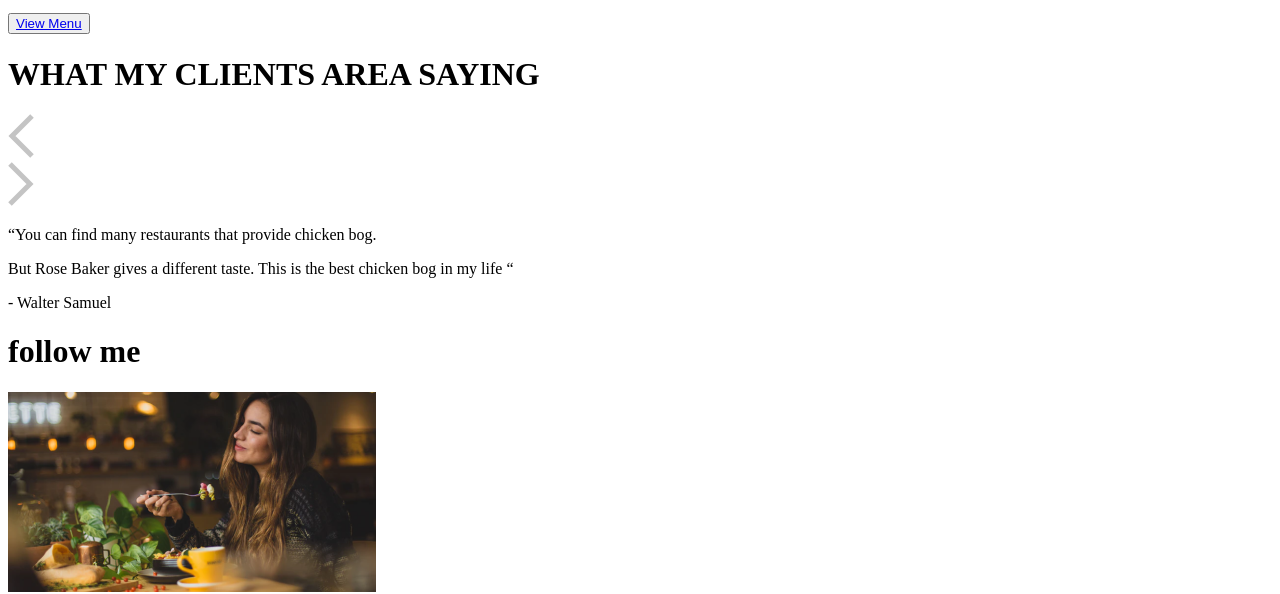
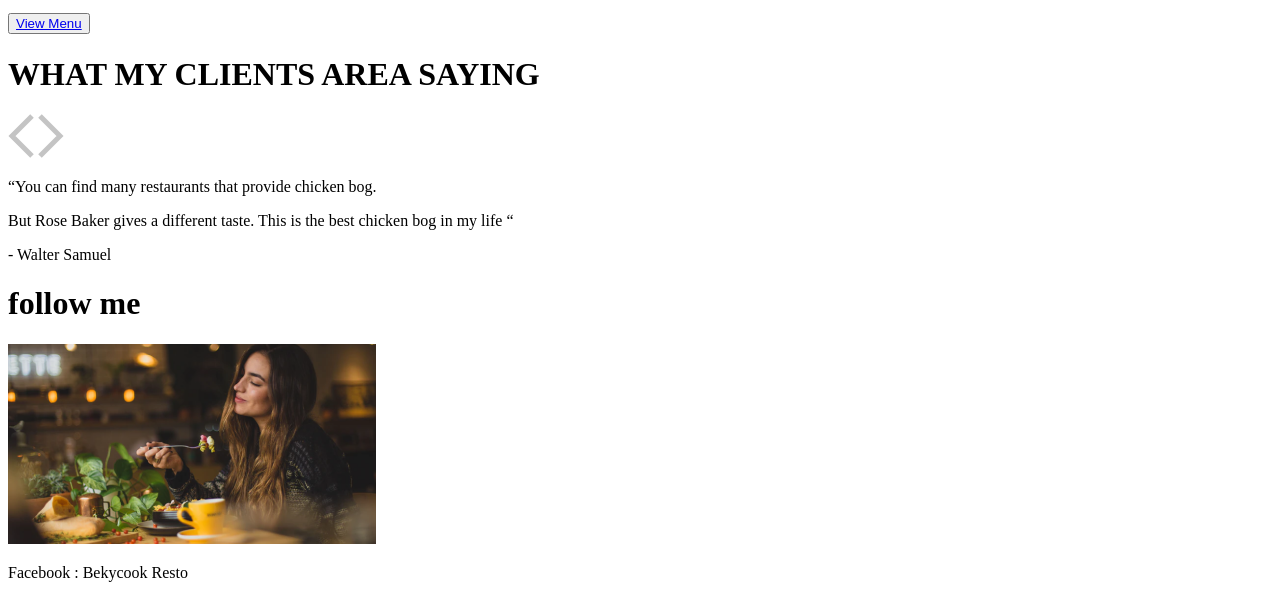
Before and after one commit to sandys-ss/personal-website-rose-baker, a website built with Vite: page index.html in a window 1280 px wide. Shown: the part 2683-3277 px from the top of the page. Built offline with nearby package versions, Linux system fonts and the light colour scheme.

Commit message:
update js

```diff
--- a/app.js
+++ b/app.js
@@ -1,5 +1,6 @@
 console.log('hello javascript');
 
+//responsive
 const btn = document.querySelector("button.btn-mobile");
 const menu = document.querySelector(".btn-menu");
 
@@ -12,3 +13,35 @@ const menu = document.querySelector(".btn-menu");
             menu.classList.toggle("hidden");
         };
     });
+
+//Slideshow quote
+
+var slideIndex = 1;
+showSlides(slideIndex);
+
+function plusSlides(n) {
+    showSlides(slideIndex += n);
+}
+
+function currentSlide(n) {
+    showSlides(slideIndex = n);
+}
+
+function showSlides(n) {
+    var i;
+    var slides = document.getElementsByClassName("mySlides");
+    var dots = document.getElementsByClassName("dot");
+        if (n > slides.length) {slideIndex = 1}
+        if (n < 1) {slideIndex = slides.length}
+
+        for (i = 0; i < slides.length; i++) {
+          slides[i].style.display = "none";
+        }
+
+        for (i = 0; i < dots.length; i++) {
+          dots[i].className = dots[i].className.replace(" active", "");
+        }
+
+    slides[slideIndex-1].style.display = "block";
+    dots[slideIndex-1].className += " active";
+}
--- a/index.html
+++ b/index.html
@@ -192,22 +192,27 @@
 
     <h1 class="font-poppins font-semibold text-xl lg:text-2xl">WHAT MY CLIENTS AREA SAYING</h1>
 
-    <div class="pt-12 font-roboto italic text-lg lg:text-2xl px-20">
+    <div class="pt-12 font-roboto italic text-lg lg:text-2xl px-20 relative">
 
-      <div
-        class="absolute justify-center transform translate-y-16 md:translate-y-10 lg:translate-y-7 left-0 translate-x-16 lg:translate-x-48">
-        <img src="img/left-arrow.svg" class="h-6 w-4 lg:h-11 lg:w-6" alt="geser kiri testimoni">
+      <!-- Next/prev buttons -->
+      <a class="cursor-pointer absolute top-1/2 w-auto -mt-8 p-4 left-0" onclick="plusSlides(-1)"><img src="/img/left-arrow.svg"></a>
+      <a class="cursor-pointer absolute top-1/2 w-auto -mt-8 p-4 right-0" onclick="plusSlides(1)"><img src="/img/right-arrow.svg"></a>
+
+      <div class="mySlides">
+        <p>“You can find many restaurants that provide chicken bog.</p>
+        <p>But Rose Baker gives a different taste. This is the best chicken bog in my life “</p>
+        <p class="pt-2">- Walter Samuel</p>
       </div>
 
-      <div
-        class="absolute justify-center transform translate-y-16 md:translate-y-10 lg:translate-y-7 right-0 -translate-x-16 lg:-translate-x-48">
-        <img src="img/right-arrow.svg" class="h-6 w-4 lg:h-11 lg:w-6" alt="geser kanan testimoni">
+      <div class="mySlides">
+        <p>“Love rice bowl and chicken. Delicious and perfect taste “</p>
+        <p class="pt-2">- Sasha</p>
       </div>
 
-      <div class="relative">
-        <p>“You can find many restaurants that provide chicken bog.</p>
-        <p>But Rose Baker gives a different taste. This is the best chicken bog in my life “</p>
-        <p>- Walter Samuel</p>
+      <div class="mySlides">
+        <p>“Best in town food and cake.</p>
+        <p>Rose Baker gives a special taste in every food “</p>
+        <p class="pt-2">- William Barak</p>
       </div>
 
     </div>
```
